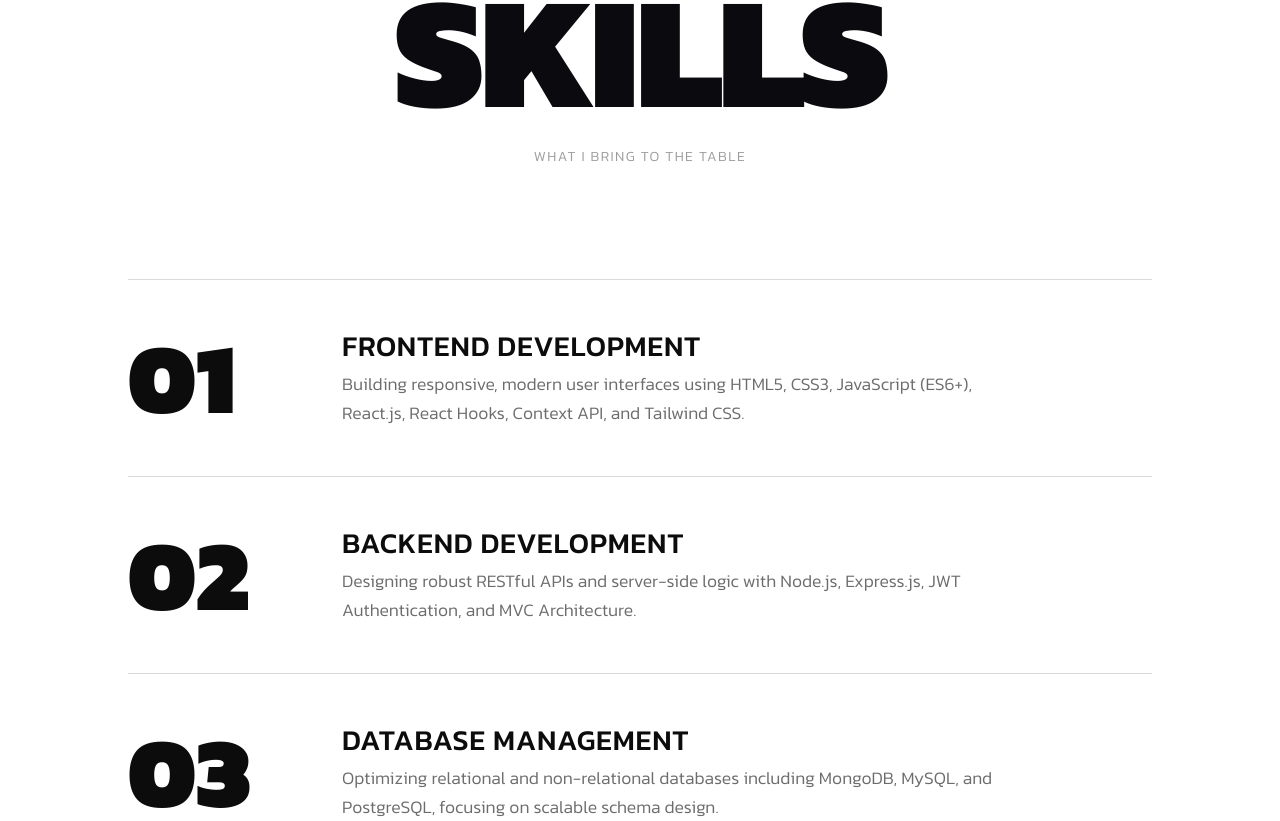
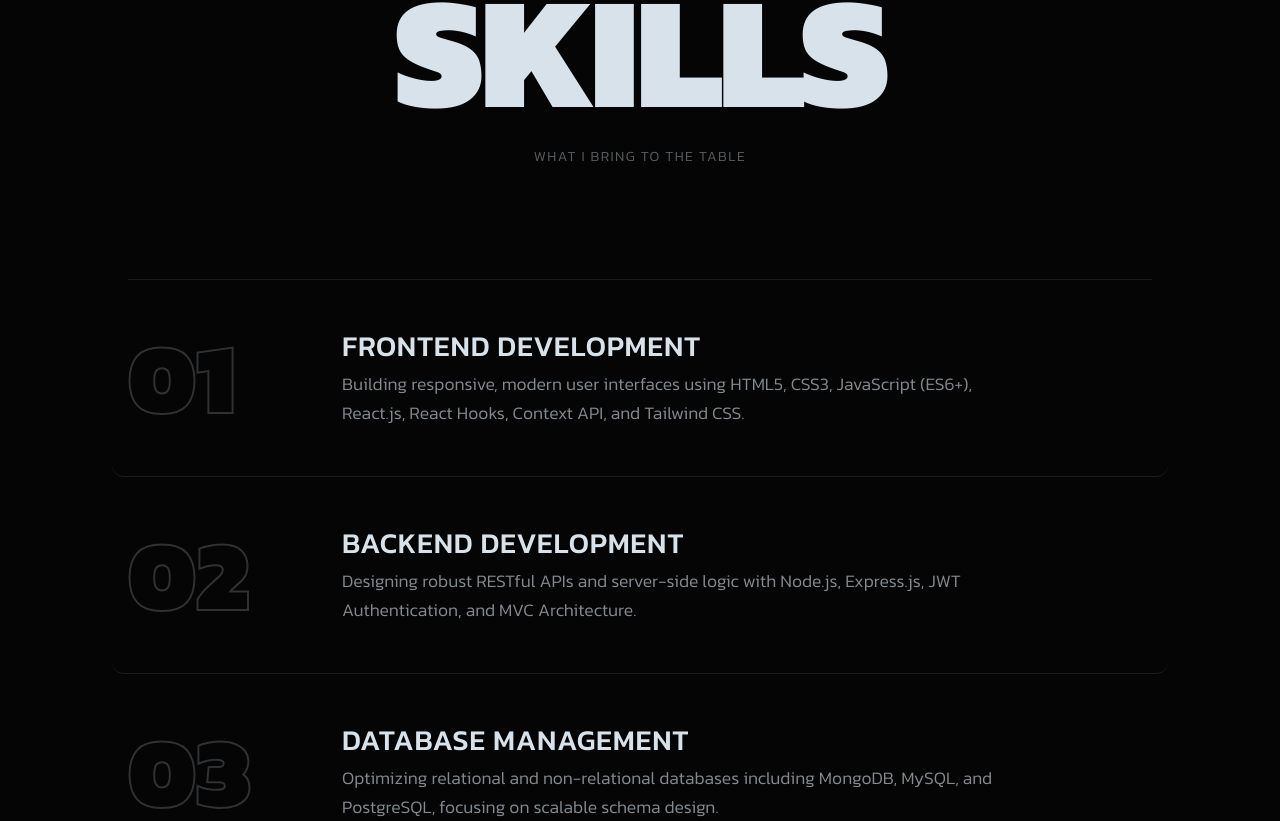
Before and after one commit to akhilmakwana2005/portfolio, a Next.js app: page / in a window 1280 px wide. Shown: the part 3419-4240 px from the top of the page. Built offline with nearby package versions, Linux system fonts and the light colour scheme.

Commit message:
Convert Skills section to dark theme for consistency

```diff
--- a/src/components/ServicesSection.tsx
+++ b/src/components/ServicesSection.tsx
@@ -29,35 +29,35 @@ export default function ServicesSection() {
   return (
     <section
       id="services"
-      className="bg-white text-[#0A0A0F] rounded-t-[40px] sm:rounded-t-[50px] md:rounded-t-[60px] px-5 sm:px-8 md:px-10 py-20 sm:py-24 md:py-32 w-full select-none"
+      className="bg-[#050505] text-[#D7E2EA] rounded-t-[40px] sm:rounded-t-[50px] md:rounded-t-[60px] px-5 sm:px-8 md:px-10 py-20 sm:py-24 md:py-32 w-full select-none relative z-10"
     >
       <div className="w-full max-w-5xl mx-auto">
         {/* Section Heading */}
         <FadeIn delay={0} y={40}>
-          <h2 className="text-[#0A0A0F] font-black uppercase text-center text-[3rem] sm:text-[6vw] md:text-[8vw] lg:text-[160px] mb-4 leading-none tracking-tight">
+          <h2 className="text-[#D7E2EA] font-black uppercase text-center text-[3rem] sm:text-[6vw] md:text-[8vw] lg:text-[160px] mb-4 leading-none tracking-tight">
             Skills
           </h2>
-          <p className="text-[#0A0A0F] opacity-40 text-center uppercase tracking-widest text-xs sm:text-sm font-light mb-16 sm:mb-20 md:mb-28">
+          <p className="text-[#D7E2EA] opacity-40 text-center uppercase tracking-widest text-xs sm:text-sm font-light mb-16 sm:mb-20 md:mb-28">
             What I bring to the table
           </p>
         </FadeIn>
 
         {/* Services List */}
-        <div className="flex flex-col border-t border-[rgba(12,12,12,0.15)]">
+        <div className="flex flex-col border-t border-[rgba(215,226,234,0.1)]">
           {services.map((svc, i) => (
             <FadeIn key={svc.num} delay={i * 0.1} y={30}>
-              <div className="flex items-center gap-4 sm:gap-10 md:gap-16 py-6 sm:py-10 md:py-12 border-b border-[rgba(12,12,12,0.15)]">
+              <div className="flex items-center gap-4 sm:gap-10 md:gap-16 py-6 sm:py-10 md:py-12 border-b border-[rgba(215,226,234,0.1)] hover:bg-[#0C0C0C]/50 transition-colors rounded-xl px-4 -mx-4 group cursor-default">
                 {/* Left: Number */}
-                <div className="font-black text-[#0C0C0C] text-[2.2rem] sm:text-[5vw] md:text-[7vw] lg:text-[100px] leading-none select-none min-w-[50px] sm:min-w-[100px] md:min-w-[150px] flex-shrink-0">
+                <div className="font-black text-transparent text-[2.2rem] sm:text-[5vw] md:text-[7vw] lg:text-[100px] leading-none select-none min-w-[50px] sm:min-w-[100px] md:min-w-[150px] flex-shrink-0 group-hover:text-[#818CF8] transition-colors" style={{ WebkitTextStroke: "2px rgba(215, 226, 234, 0.2)" }}>
                   {svc.num}
                 </div>
 
                 {/* Right: Title & Description */}
                 <div className="flex-1 flex flex-col gap-1.5 min-w-0">
-                  <h3 className="font-medium uppercase text-[#0C0C0C] text-[0.95rem] sm:text-[1.5vw] md:text-[1.8rem] leading-tight tracking-wide">
+                  <h3 className="font-medium uppercase text-[#D7E2EA] group-hover:text-[#22D3EE] transition-colors text-[0.95rem] sm:text-[1.5vw] md:text-[1.8rem] leading-tight tracking-wide">
                     {svc.name}
                   </h3>
-                  <p className="font-light leading-relaxed text-[#0C0C0C] opacity-60 text-[0.8rem] sm:text-[1.2vw] md:text-[1.1rem] max-w-2xl">
+                  <p className="font-light leading-relaxed text-[#D7E2EA] opacity-60 text-[0.8rem] sm:text-[1.2vw] md:text-[1.1rem] max-w-2xl">
                     {svc.desc}
                   </p>
                 </div>
```
